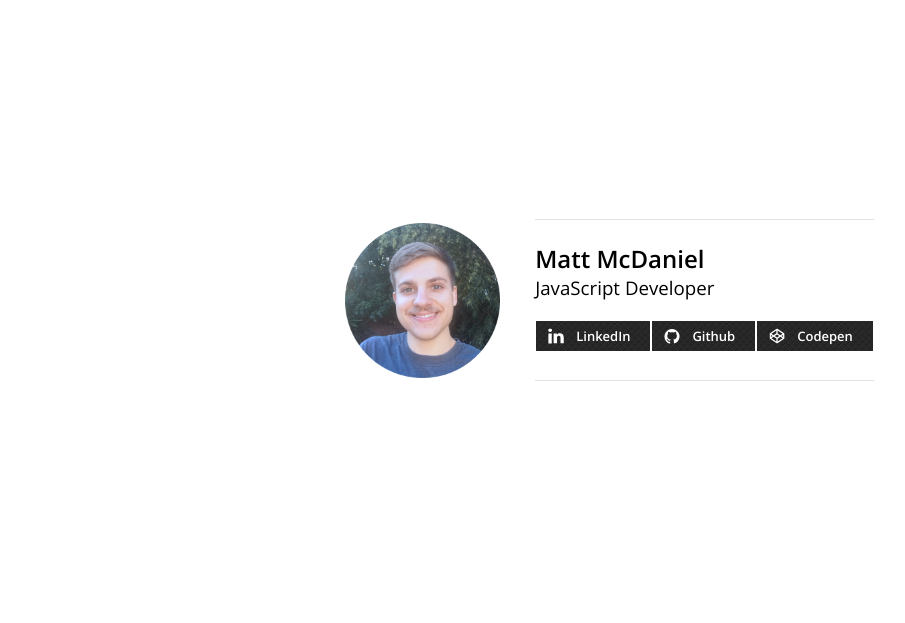
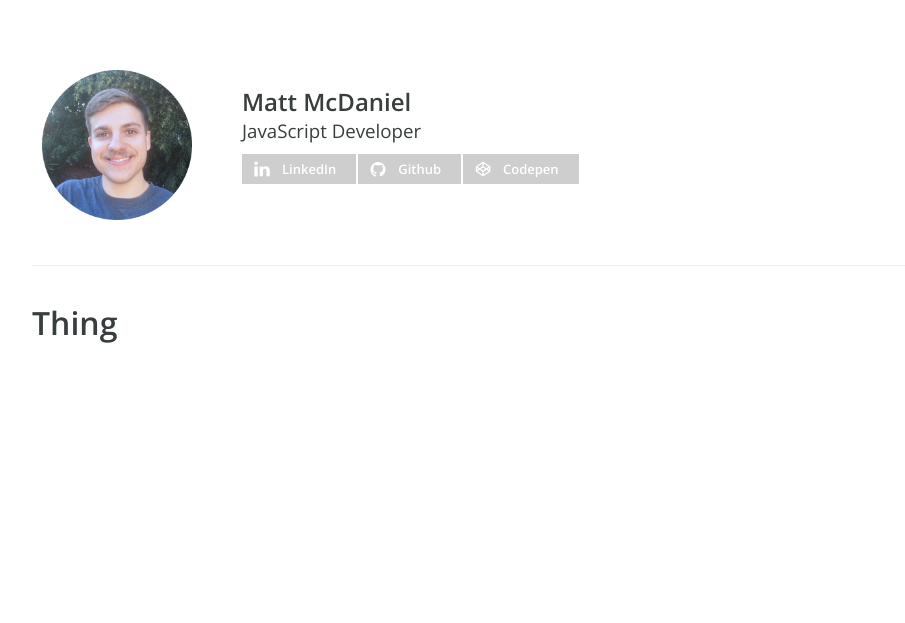
Before and after one commit to matt-mcdaniel/matt-mcdaniel, a website: page src/templates/index.html in a window 1280 px wide. Shown: the whole page, without its empty margins (48-953 px from the left). Drawn offline with nearby package versions, Linux system fonts and the light colour scheme; files that its build step writes are made by us from their sources; files whose address does not match are found by name.

Commit message:
format header

```diff
--- /dev/null
+++ b/src/partials/social.html
@@ -0,0 +1,18 @@
+<div class="social-container">
+
+    <a class="social linkedin" href="https://www.linkedin.com/in/matthmcdaniel">
+        <img class="social__icon" src="assets/img/linkedin-icon.svg">
+        <p class="social__text">LinkedIn</p>
+    </a>
+
+    <a class="social github" href="https://github.com/matt-mcdaniel">
+        <img class="social__icon" src="assets/img/github-icon.svg">
+        <p class="social__text">Github</p>
+    </a>
+
+    <a class="social codepen" href="http://codepen.io/himmel/">
+        <img class="social__icon" src="assets/img/codepen-icon.svg">
+        <p class="social__text">Codepen</p>
+    </a>
+
+</div>
--- a/src/scss/base.scss
+++ b/src/scss/base.scss
@@ -7,8 +7,12 @@
 }
 
 body {
-    margin: 20px auto;
+    padding: 60px 80px;
     background-color: #fff;
+
+    @media (max-width: $mobile) {
+        padding: 10px 20px;
+    }
 }
 
 a, a:visited {
@@ -16,6 +20,14 @@ a, a:visited {
     color: $text;
 }
 
+p {
+    color: $text;
+}
+
+h1, h2, h3, h4, h5, h6 {
+    color: $text;
+}
+
 h1, h2 {
     font-weight: 600;
 }
--- a/src/scss/card.scss
+++ /dev/null
@@ -1,44 +0,0 @@
-.card {
-    display: flex;
-    align-items: center;
-    justify-content: flex-start;
-    padding-right: 20px;
-    text-align: center;
-    color: white !important;
-    margin: 1px;
-    height: 30px;
-    background-image: url('/assets/img/dark_matter.png');
-    background-attachment: fixed;
-
-    @media (max-width: $mobile) {
-        height: 50px;
-        margin-bottom: 2px;
-    }
-
-}
-
-.linkedin {
-
-}
-
-
-.github {
-
-}
-
-
-.codepen {
-
-}
-
-.card__icon {
-    flex: 1;
-    width: 40px;
-    max-height: 60px;
-}
-
-.card__text {
-    flex: 1;
-    font-weight: bold;
-    font-size: 13px;
-}
--- a/src/scss/header.scss
+++ b/src/scss/header.scss
@@ -1,48 +1,53 @@
-header {
+.header-flex {
     display: flex;
-    align-items: center;
-    margin-bottom: 40px;
+    flex-direction: row;
+    padding-bottom: 35px;
+    margin-bottom: 35px;
+    border-bottom: 1px solid #ededed;
 
     @media (max-width: $mobile) {
-        display: block;
-        text-align: center;
         flex-direction: column;
+        align-items: center;
+    }
+}
+
+.header-flex-text {
+    margin-top: 25px;
+    width: 100%;
+
+    @media (max-width: $mobile) {
+        margin-top: 0;
+        display: flex;
+        flex-direction: column;
+        align-items: center;
     }
 }
 
 .header__img {
-    padding: 35px;
-    width: 155px;
-    height: 155px;
-}
-
-.header__text {
-    border-top: 1px solid $lightgray;
-    border-bottom: 1px solid $lightgray;
-    height: 160px;
-    display: flex;
-    flex-direction: column;
-    justify-content: center;
+    padding: 10px;
+    width: 150px;
+    height: 150px;
+    margin-right: 40px;
 
     @media (max-width: $mobile) {
-        justify-content: flex-start;
-        padding-top: 35px;
+        margin-right: 0;
+        padding: 35px;
+        width: 155px;
+        height: 155px;
     }
 }
 
+
+
 .name {
-    margin-top: -6px;
 
-    @media (max-width: $mobile) {
-        margin-bottom: 10px;
-    }
 }
 
 .title {
-    margin-bottom: 20px;
+    margin-bottom: 10px;
 
     @media (max-width: $mobile) {
-        margin-bottom: 35px;
-        font-size: 13px;
+        font-size: 16px;
+        margin-bottom: 30px;
     }
 }
--- a/src/scss/main.scss
+++ b/src/scss/main.scss
@@ -2,24 +2,14 @@
 @import 'variables';
 @import 'base';
 @import 'header';
-@import 'card';
+@import 'social';
 
-.flex-container-outer {
-    height: 75vh;
-    width: 100vw;
+.header-flex {
     display: flex;
-    flex-direction: column;
-    justify-content: center;
-    align-items: center;
-}
+    flex-direction: row;
 
-.button-container {
-    display: flex;
-    justify-content: space-around;
 
     @media (max-width: $mobile) {
-        display: block;
         flex-direction: column;
-        justify-content: center;
     }
 }
--- /dev/null
+++ b/src/scss/social.scss
@@ -0,0 +1,66 @@
+.social-container {
+    display: flex;
+    justify-content: space-around;
+    max-width: 335px;
+    margin-left: -1px;
+
+    @media (max-width: $mobile) {
+        display: block;
+        width: 160px;
+        flex-direction: column;
+        justify-content: center;
+    }
+}
+
+.social {
+    display: flex;
+    align-items: center;
+    justify-content: flex-start;
+    padding-right: 20px;
+    text-align: center;
+    color: white !important;
+    margin: 1px;
+    height: 30px;
+    background-color: #cecece;
+    transition: all 0.2s ease;
+
+    &:hover {
+        transition: background-color 0.2s ease;
+        background-color: #a0a0a0;
+    }
+
+    @media (max-width: $mobile) {
+        height: 50px;
+        margin-bottom: 2px;
+        width: 100%;
+        margin-left: -10px;
+    }
+
+}
+
+.linkedin {
+
+}
+
+
+.github {
+
+}
+
+
+.codepen {
+
+}
+
+.social__icon {
+    flex: 1;
+    width: 40px;
+    max-height: 60px;
+}
+
+.social__text {
+    flex: 1;
+    font-weight: bold;
+    font-size: 13px;
+    color: white;
+}
--- a/src/scss/variables.scss
+++ b/src/scss/variables.scss
@@ -6,6 +6,6 @@ $darkgray: #515b5e;
 $black: #2e3233;
 $neon: #caf200;
 
-$text: $black;
+$text: #383d3d;
 
 $mobile: 500px;
--- a/src/templates/index.html
+++ b/src/templates/index.html
@@ -1,35 +1,14 @@
 <!--=include ../partials/head.html -->
 
-    <div class="flex-container-outer">
+    <header class="header-flex">
+        <img class="header__img" src="assets/img/me.png">
+        <div class="header-flex-text">
+            <h2 class="name">Matt McDaniel</h2>
+            <h3 class="title">JavaScript Developer</h3>
+            <!--=include ../partials/social.html -->
+        </div>
+    </header>
 
-        <header>
-            <img class="header__img" src="assets/img/me.png">
-            <div class="header__text">
-                <h2 class="name">Matt McDaniel</h2>
-                <h3 class="title">JavaScript Developer</h3>
-                <div class="button-container">
-
-
-                    <a class="card linkedin" href="https://www.linkedin.com/in/matthmcdaniel">
-                        <img class="card__icon" src="assets/img/linkedin-icon.svg">
-                        <h4 class="card__text">LinkedIn</h4>
-                    </a>
-
-                    <a class="card github" href="https://github.com/matt-mcdaniel">
-                        <img class="card__icon" src="assets/img/github-icon.svg">
-                        <h4 class="card__text">Github</h4>
-                    </a>
-
-                    <a class="card codepen" href="http://codepen.io/himmel/">
-                        <img class="card__icon" src="assets/img/codepen-icon.svg">
-                        <h4 class="card__text">Codepen</h4>
-                    </a>
-
-                </div>
-            </div>
-
-        </header>
-
-    </div>
+    <h1>Thing</h1>
 
 <!--=include ../partials/foot.html -->
```
Also changed, not shown: gulpfile.js (+4 -4 lines), index.html (+13 -18 lines), public/main.css.
